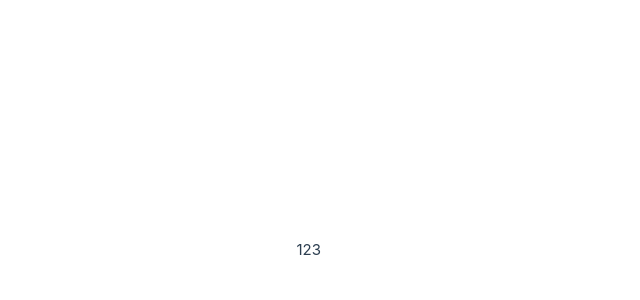
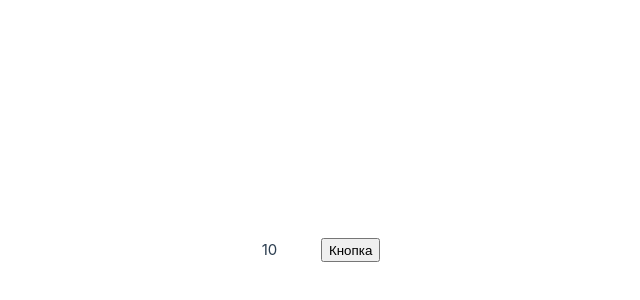
Before and after one commit to reznikovkg/vue-3-docker-compose, a Vue app in the folder vue/: page / in a window 1280 px wide. Shown: the part 150-450 px from the top of the page, without its empty margins (319-959 px from the left). Built offline with nearby package versions, Linux system fonts and the light colour scheme.

Commit message:
button added

```diff
--- a/vue/src/components/pages/IndexPage.vue
+++ b/vue/src/components/pages/IndexPage.vue
@@ -1,8 +1,9 @@
 <template>
   <div>
-    123
+    {{ count }}
   </div>
 
+  <button @click="() => addCount()">Кнопка</button>
 </template>
 
 <script>
@@ -15,7 +16,7 @@ export default {
   },
   methods: {
     addCount() {
-      this.count += 1
+      this.count += 10
     }
   }
 }
```
